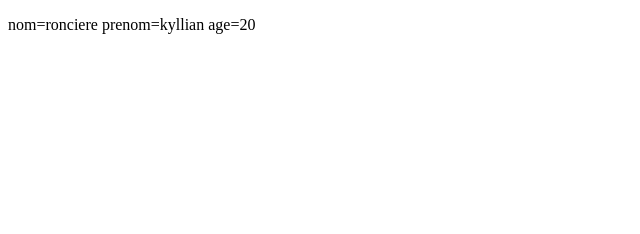
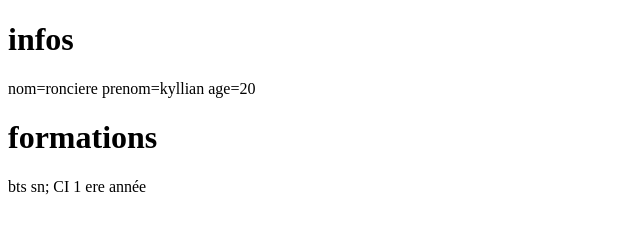
Before and after one commit to kyll22/kyll22.github.io, a plain HTML site: page index.html in a window 1280 px wide. Shown: the whole page, without its empty margins (0-640 px from the left). Drawn offline with Linux system fonts and the light colour scheme.

Commit message:
add formations informations

```diff
--- a/index.html
+++ b/index.html
@@ -7,8 +7,12 @@
 </head>
 
 <body>
+    <h1>infos</h1>
     <p>
         nom=ronciere prenom=kyllian age=20
+    </p>
+    <h1>formations</h1>
+    <p>bts sn; CI 1 ere année
     </p>
 
 </body>
```
